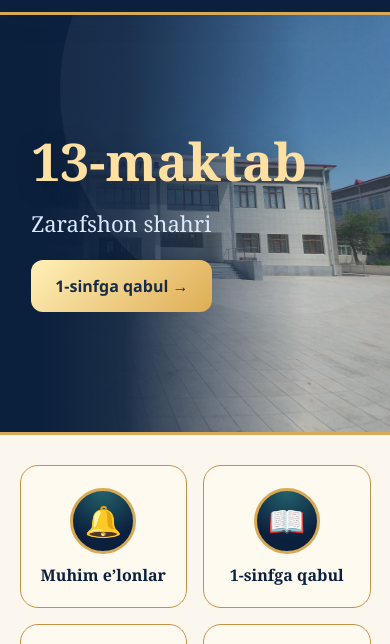
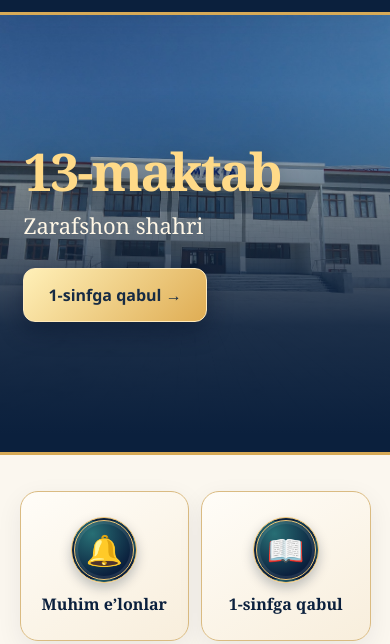
Before and after one commit to kenjahonbonu-code/zarafshon13, a plain HTML site: page index.html in a window 390 px wide. Shown: the part 130-774 px from the top of the page. Drawn offline with nearby package versions, Linux system fonts and the light colour scheme; no server answers.

Commit message:
Update style.css

```diff
--- a/style.css
+++ b/style.css
@@ -674,3 +674,80 @@ body {
     background: #0b203d;
   }
 }
+/* 13-maktab — bosh banner va tezkor havolalar */
+#app .hero.school-cover {
+  min-height: clamp(420px, 37vw, 590px);
+  padding: 64px 8%;
+  border-bottom: 3px solid #d7aa57;
+  background:
+    linear-gradient(90deg, #0b203d 22%, #0b203de8 39%, #0b203d00 72%),
+    url("mak.jpg") right 48% / 75% auto no-repeat,
+    #0b203d;
+}
+
+#app .school-cover::after {
+  display: none;
+}
+
+#app .school-cover h1 {
+  color: #ffda88;
+  letter-spacing: -.04em;
+}
+
+#app .school-cover p {
+  margin: 14px 0 28px;
+  color: #fff7e6;
+}
+
+#app .school-cover .btn.yellow {
+  border: 1px solid #ffeabc;
+  box-shadow: 0 8px 24px #030d2366;
+}
+
+#app .school-links {
+  gap: clamp(12px, 2vw, 26px);
+  margin-block: 36px 44px;
+}
+
+#app .school-links a {
+  align-content: center;
+  min-height: 194px;
+  padding: 24px 12px;
+  border-color: #dabb82;
+  background: linear-gradient(150deg, #fffdf8, #f8eedc);
+  box-shadow: 0 8px 26px #0b203d12;
+}
+
+#app .school-links a span {
+  border: 4px double #edc577;
+  background: radial-gradient(circle at 30% 22%, #286f75, #0b203d 72%);
+  box-shadow: 0 5px 12px #091a3440, inset 0 0 0 3px #ffffff16;
+}
+
+#app .school-links a:hover,
+#app .school-links a:focus-visible {
+  border-color: #91713b;
+  background: #fff5df;
+  box-shadow: 0 12px 28px #0b203d22;
+}
+
+@media (max-width: 760px) {
+  #app .hero.school-cover {
+    min-height: 440px;
+    align-items: end;
+    padding: 32px 6%;
+    background:
+      linear-gradient(0deg, #0b203d 4%, #0b203de8 29%, #0b203d00 83%),
+      url("mak.jpg") center / cover no-repeat,
+      #0b203d;
+  }
+
+  #app .school-links {
+    grid-template-columns: repeat(2, minmax(0, 1fr));
+  }
+
+  #app .school-links a {
+    min-height: 150px;
+    padding: 16px 8px;
+  }
+}
```
